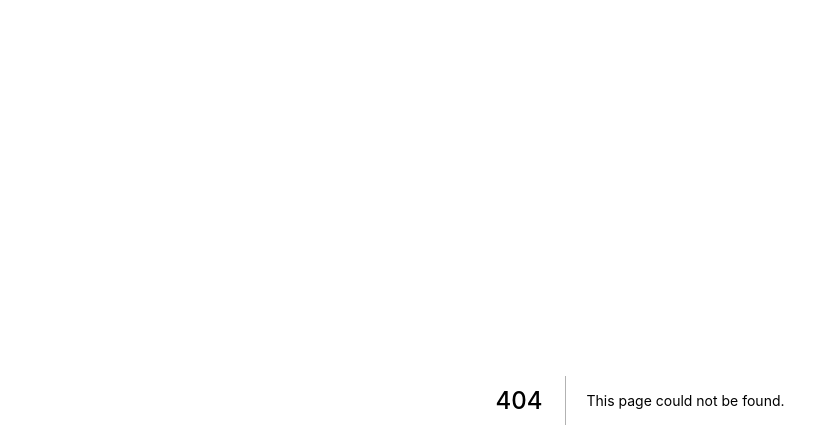
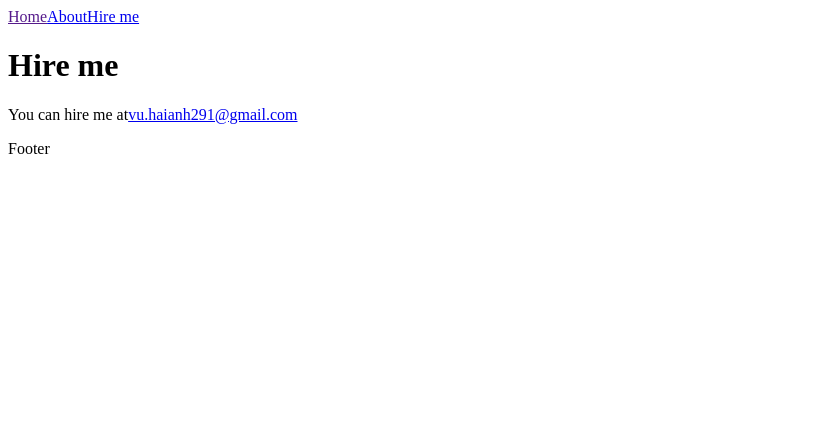
Before and after one commit to AnhVu23/nextjs-react, a Next.js app: page /hire_me in a window 1280 px wide. Before the commit this address had no page. Shown: the top 448 px of the page, without its empty margins (0-839 px from the left). Built offline with nearby package versions, Linux system fonts and the light colour scheme.

Commit message:
Setup pages and core layouts

```diff
--- /dev/null
+++ b/components/Layout.js
@@ -0,0 +1,27 @@
+import Link from 'next/link'
+const Layout = ({
+    children,
+    title
+                }) => (
+    <div>
+        <header>
+            <Link>
+                <a href=''>Home</a>
+            </Link>
+            <Link>
+                <a href='/about'>About</a>
+            </Link>
+            <Link>
+                <a href='/hire_me'>Hire me</a>
+            </Link>
+        </header>
+        <main>
+            {children}
+        </main>
+        <footer>
+            Footer
+        </footer>
+    </div>
+)
+
+export default Layout
--- /dev/null
+++ b/pages/_app.js
@@ -0,0 +1,13 @@
+import Layout from '../components/Layout'
+
+export default ({
+                    Component,
+                    pageProps
+                }) => {
+    console.log(pageProps)
+    return (
+        <Layout>
+            <Component {...pageProps} />
+        </Layout>
+    )
+}
--- /dev/null
+++ b/pages/hire_me.js
@@ -0,0 +1,11 @@
+const HireMe = () => (
+    <div>
+        <h1>Hire me</h1>
+        <p>
+            You can hire me at
+            <a href='mailto:vu.haianh291@gmail.com'>vu.haianh291@gmail.com</a>
+        </p>
+    </div>
+)
+
+export default HireMe
```
Also changed, not shown: pages/about.js (added, +7 -0 lines), pages/index.js (+13 -2 lines).
